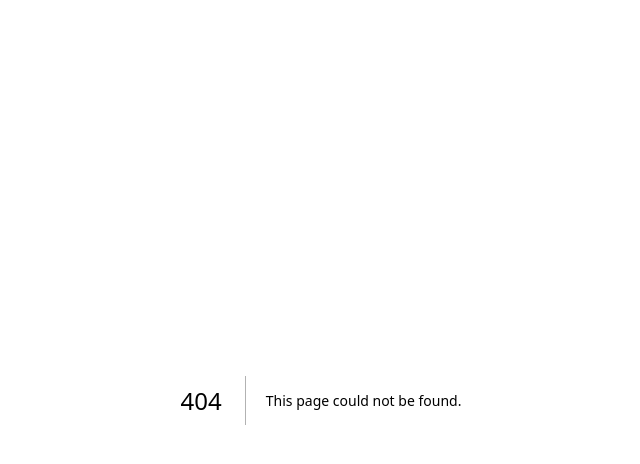
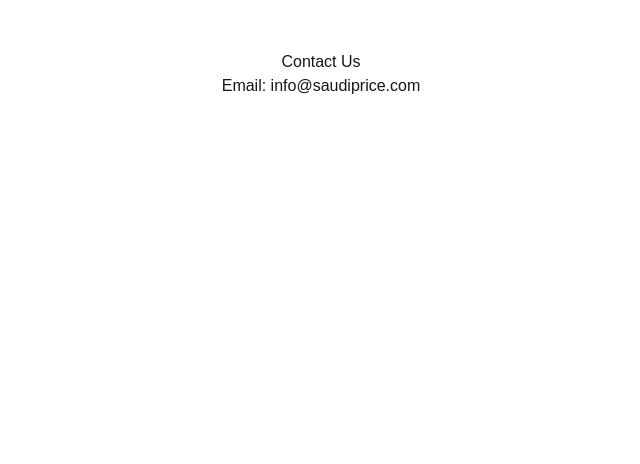
Before and after one commit to DiGiSaudia/saudirate, a Next.js app: page /contact in a window 1280 px wide. Before the commit this address had no page. Shown: the top 464 px of the page, without its empty margins (319-959 px from the left). Built offline with nearby package versions, Linux system fonts and the light colour scheme.

Commit message:
added contact page

```diff
--- /dev/null
+++ b/app/contact/page.js
@@ -0,0 +1,8 @@
+export default function Contact() {
+  return (
+    <div style={{ padding: "50px", textAlign: "center" }}>
+      <h1>Contact Us</h1>
+      <p>Email: info@saudiprice.com</p>
+    </div>
+  );
+}
```
